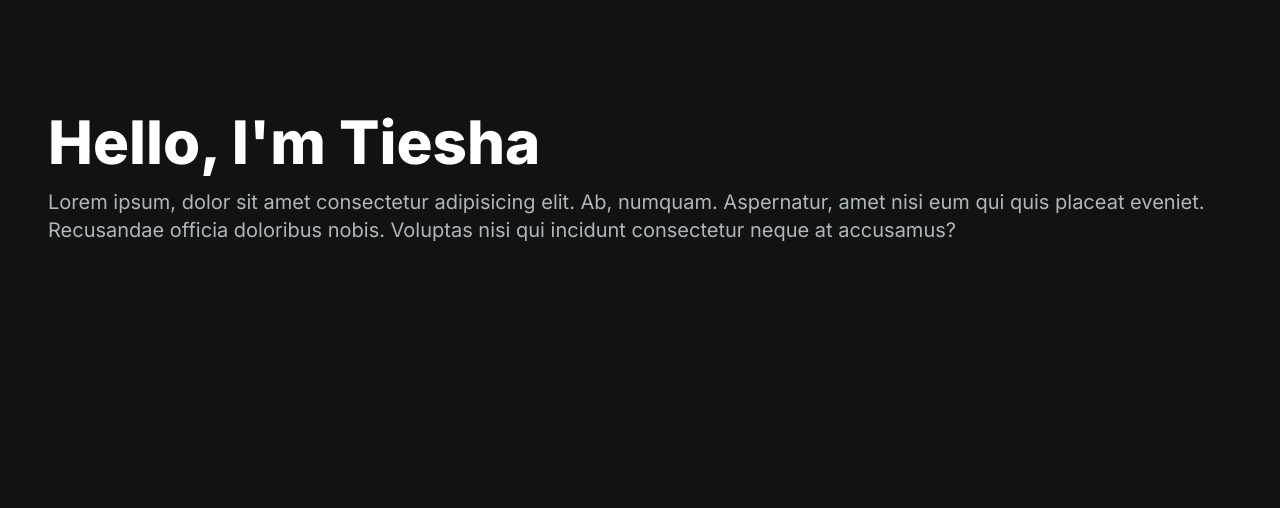
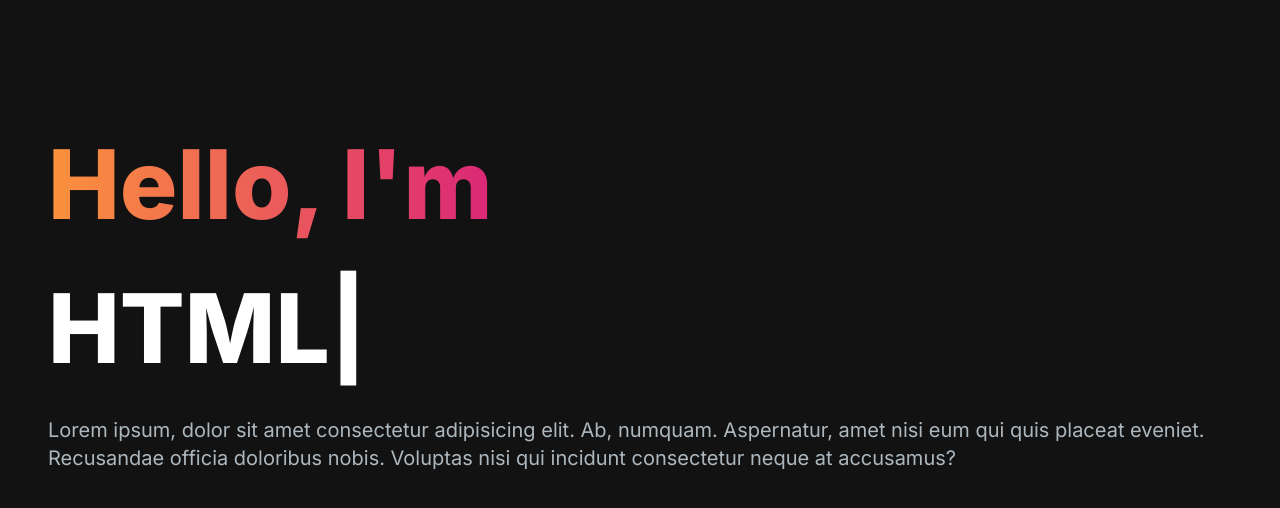
Before and after one commit to Tiesha93/portfolio-website, a Next.js app: page / in a window 1280 px wide. Shown: the top 508 px of the page. Built offline with nearby package versions, Linux system fonts and the light colour scheme.

Commit message:
added type animation and styles to font

```diff
--- a/src/app/components/HeroSection.jsx
+++ b/src/app/components/HeroSection.jsx
@@ -1,10 +1,42 @@
 /* eslint-disable react/no-unescaped-entities */
+"use client";
+import React from "react";
+import { TypeAnimation } from "react-type-animation";
 
 const HeroSection = () => {
   return (
     <section>
-      <h1 className="text-white mb-4 text-4xl lg:text-6xl font-extrabold">
-        Hello, I'm Tiesha
+      <h1 className="text-white mb-4 text-4xl sm:text-5xl lg:text-8xl lg:leading-normal font-extrabold">
+        <span className="text-transparent bg-clip-text bg-gradient-to-r from-orange-400 to-pink-600">
+          Hello, I'm{" "}
+        </span>
+        <br></br>
+        <TypeAnimation
+          sequence={[
+            "Tiesha",
+            1000,
+            "Front End Web Developer",
+            1000,
+            "HTML",
+            1000,
+            "CSS",
+            1000,
+            "Javascript",
+            1000,
+            "React",
+            1000,
+            "Node.JS",
+            1000,
+            "Next.JS",
+            1000,
+            "Bootstrap",
+            1000,
+            "Tailwind",
+          ]}
+          wrapper="span"
+          speed={50}
+          repeat={Infinity}
+        />
       </h1>
       <p className="text-[#ADB7BE] text-lg lg:text-xl">
         Lorem ipsum, dolor sit amet consectetur adipisicing elit. Ab, numquam.
```
